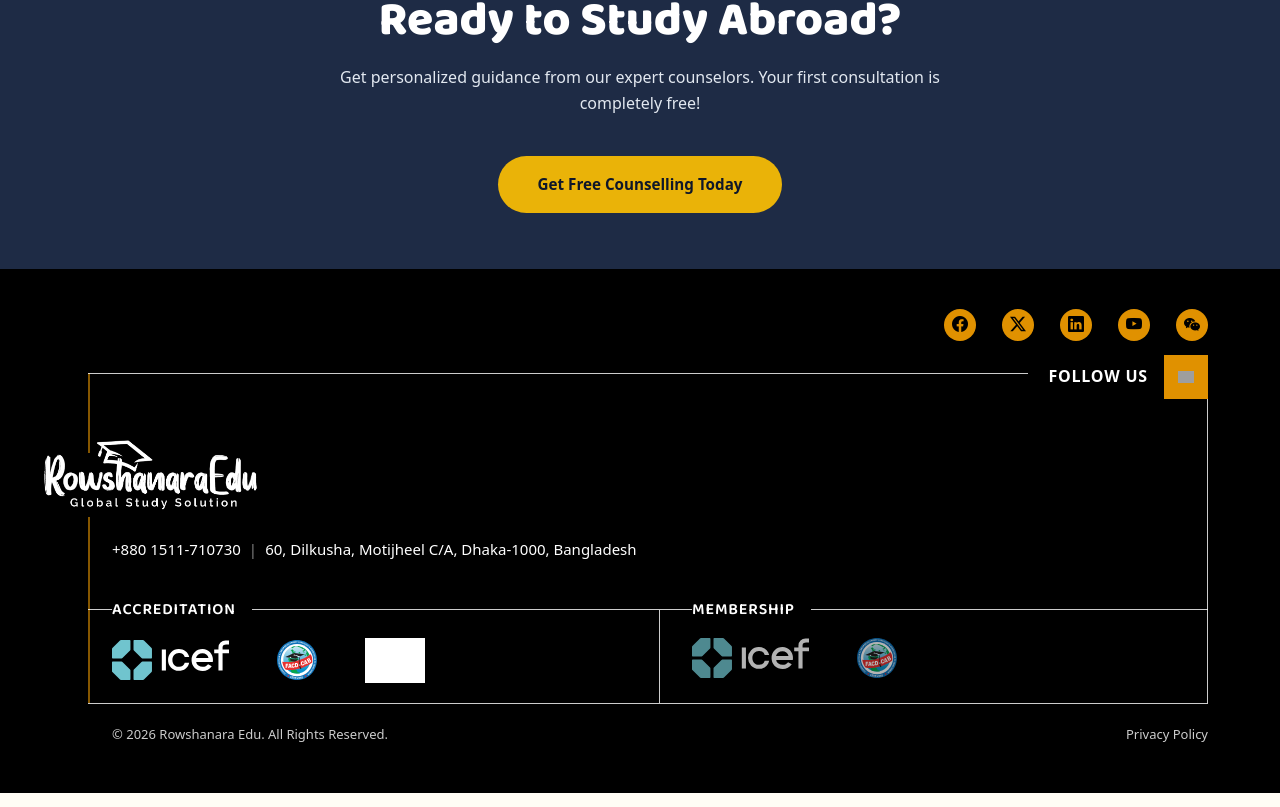
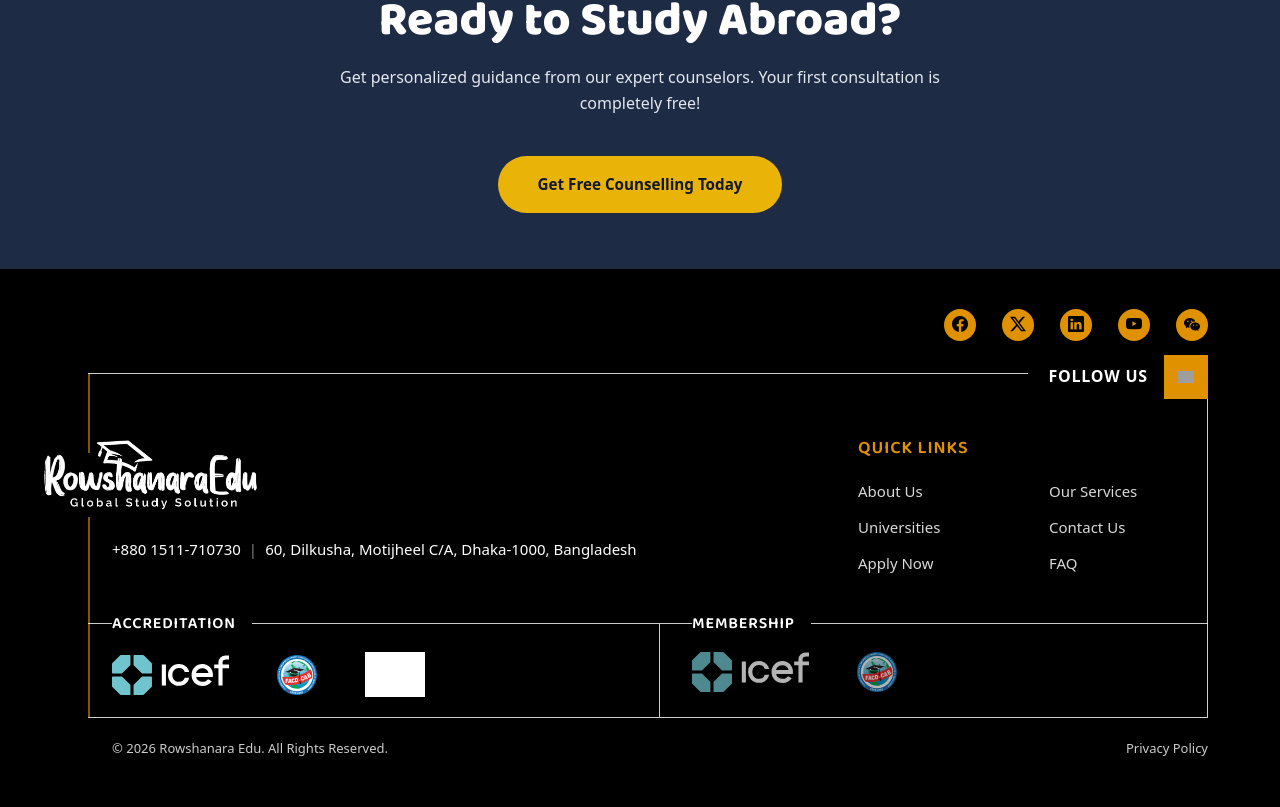
Before and after one commit to princeshiamofficial/Rowshanara-Edu, a Next.js app: page / in a window 1280 px wide. Shown: the part 3103-3910 px from the top of the page. Built offline with nearby package versions, Linux system fonts and the light colour scheme; grey boxes are pictures that could not be loaded.

Commit message:
feat: add Quick Links section to footer

```diff
--- a/src/components/Footer.tsx
+++ b/src/components/Footer.tsx
@@ -134,7 +134,7 @@ const Footer = () => {
             }}></div>
 
             {/* Logo and Address */}
-            <div className="footer-logo-partners-row">
+            <div className="footer-logo-partners-row" style={{ alignItems: 'flex-start' }}>
               <div style={{ display: 'flex', flexDirection: 'column', gap: '1.5rem', alignItems: 'flex-start' }}>
                 <div className="footer-logo-container">
                   {/* eslint-disable-next-line @next/next/no-img-element */}
@@ -144,6 +144,19 @@ const Footer = () => {
                   <span>+880 1511-710730</span>
                   <span className="footer-pipe" style={{ margin: '0 0.5rem' }}>|</span>
                   <span>60, Dilkusha, Motijheel C/A, Dhaka-1000, Bangladesh</span>
+                </div>
+              </div>
+
+              {/* Quick Links */}
+              <div style={{ display: 'flex', flexDirection: 'column', gap: '1.25rem', minWidth: '350px' }}>
+                <h4 style={{ color: brandColor, fontSize: '1.125rem', fontWeight: 600, letterSpacing: '0.05em', textTransform: 'uppercase', margin: 0 }}>Quick Links</h4>
+                <div style={{ display: 'grid', gridTemplateColumns: '1fr 1fr', gap: '0.75rem 2rem' }}>
+                  <a href="/about" style={{ color: '#fff', textDecoration: 'none', fontSize: '0.9375rem', opacity: 0.85, transition: 'opacity 0.2s', display: 'block' }}>About Us</a>
+                  <a href="/services" style={{ color: '#fff', textDecoration: 'none', fontSize: '0.9375rem', opacity: 0.85, transition: 'opacity 0.2s', display: 'block' }}>Our Services</a>
+                  <a href="/universities" style={{ color: '#fff', textDecoration: 'none', fontSize: '0.9375rem', opacity: 0.85, transition: 'opacity 0.2s', display: 'block' }}>Universities</a>
+                  <a href="/contact" style={{ color: '#fff', textDecoration: 'none', fontSize: '0.9375rem', opacity: 0.85, transition: 'opacity 0.2s', display: 'block' }}>Contact Us</a>
+                  <a href="/apply" style={{ color: '#fff', textDecoration: 'none', fontSize: '0.9375rem', opacity: 0.85, transition: 'opacity 0.2s', display: 'block' }}>Apply Now</a>
+                  <a href="/faq" style={{ color: '#fff', textDecoration: 'none', fontSize: '0.9375rem', opacity: 0.85, transition: 'opacity 0.2s', display: 'block' }}>FAQ</a>
                 </div>
               </div>
             </div>
```
